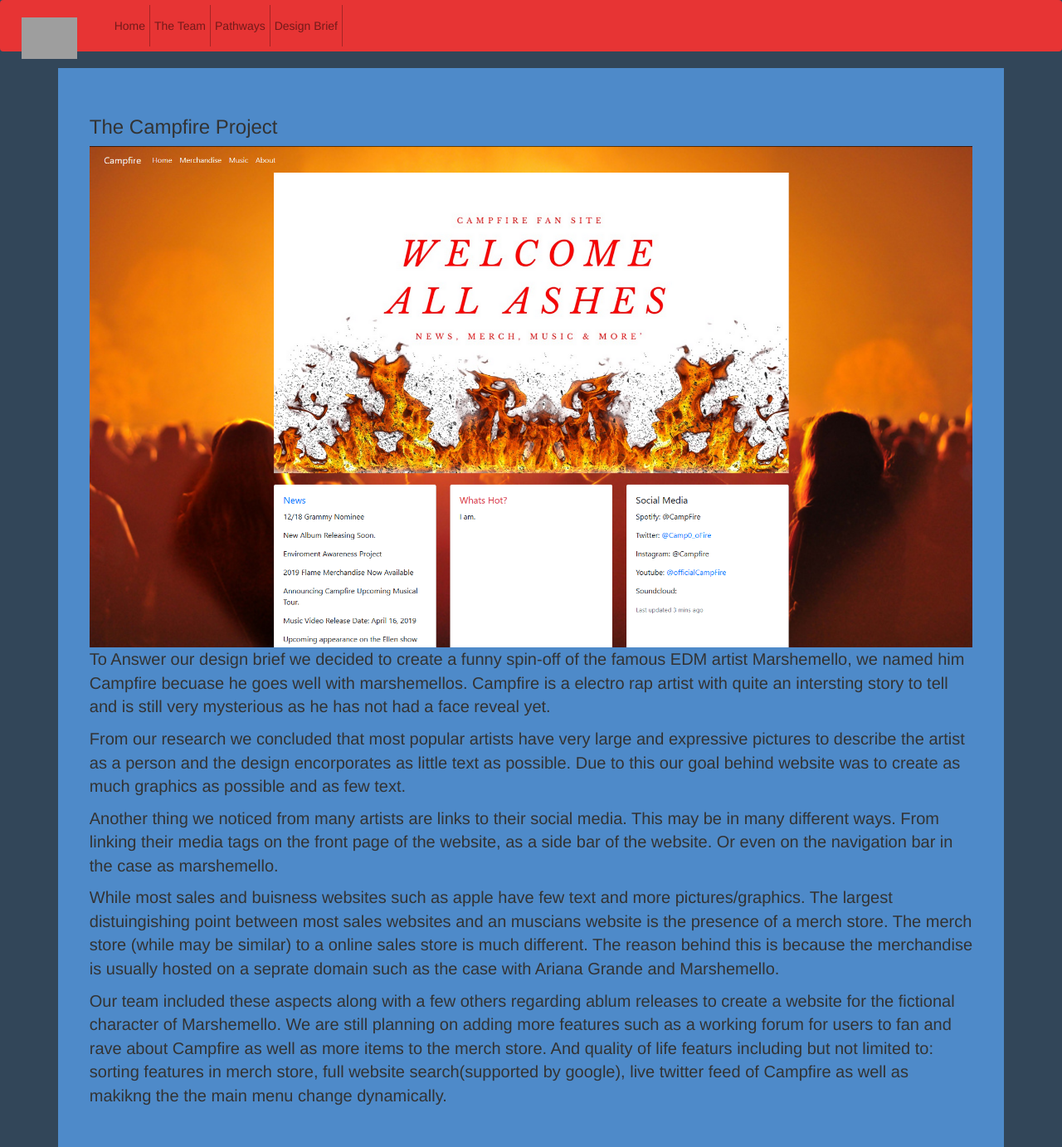
After one commit to cdxker/TSAWebsite, a Flask app: page /design-brief in a window 1280 px wide. The commit adds this page. Shown: the whole page at 83% size. Run offline with Flask 2, Linux system fonts and the light colour scheme; some libraries are stand-ins or nearby versions; grey boxes are pictures that could not be loaded.

Commit message:
finished design brief

```diff
--- a/TSA/static/main.css
+++ b/TSA/static/main.css
@@ -9,96 +9,24 @@
 .header h1 {
   font-size: 40px;
 }
-.officer-img{
-  width: 100%;
-  height: 15vw;
 
+#background {
+  background-color: #324659;
 }
 
-/* Ensure proper sizing */
-* {
-  box-sizing: border-box;
+#MainPage {
+  background-color: #4e8ac9;
+  padding: 1cm;
 }
 
-
-/* Main column */
-.main {
-  flex: 70%; /* Set the width of the main content */
-  background-color: white; /* White background color */
-  padding: 20px; /* Some padding */
-}
-/* Responsive layout - when the screen is less than 700px wide, make the two columns stack on top of each other instead of next to each other */
-@media screen and (max-width: 700px) {
-  .row {
-    flex-direction: column;
-  }
+.navbar {
+  background-color: rgb(231, 52, 52);
 }
 
-/* Responsive layout - when the screen is less than 400px wide, make the navigation links stack on top of each other instead of next to each other */
-@media screen and (max-width: 400px) {
-  .navbar a {
-    float: none;
-    width: 100%;
-  }
-}
-/* The side navigation menu */
-.sidebar {
-  margin: 0;
-  padding: 0;
-  width: 200px;
-  background-color: #f1f1f1;
-  height: 100%;
-  overflow: auto;
+li.nav-item{
+  border-right: 1px solid rgb(165, 37, 37);
 }
 
-/* Sidebar links */
-.sidebar a {
-  display: block;
-  color: black;
-  background-color: aqua;
-  padding: 16px;
-  text-decoration: none;
+p{
+  font-size: 20px;
 }
-
-/* Active/current link */
-.sidebar a.active {
-  background-color: #4CAF50;
-  color: white;
-}
-
-/* Links on mouse-over */
-.sidebar a:hover:not(.active) {
-  background-color: #555;
-  color: white;
-}
-
-/* Page content. The value of the margin-left property should match the value of the sidebar's width property */
-.content {
-  margin-left: 200px;
-  padding: 1px 16px;
-  height: 1000px;
-}
-
-/* On screens that are less than 700px wide, make the sidebar into a topbar */
-@media screen and (max-width: 700px) {
-  .sidebar {
-    width: 100%;
-    height: auto;
-    position: relative;
-  }
-  .sidebar a {float: left;}
-  div.content {margin-left: 0;}
-}
-
-/* On screens that are less than 400px, display the bar vertically, instead of horizontally */
-@media screen and (max-width: 400px) {
-  .sidebar a {
-    text-align: center;
-    float: none;
-  }
-}
-
-/* Some left and right padding inside the container */
-.container {
-  padding: 0 16px;
-}
--- /dev/null
+++ b/TSA/templates/design_brief.html
@@ -0,0 +1,40 @@
+{% extends 'layout.html' %}
+
+{% block header%}
+{% endblock %}
+
+{% block body %}
+<h3>The Campfire Project</h3>
+<img class="w-100" src="{{url_for('static', filename='images/design/frontPage.png')}}">
+<p>
+    To Answer our design brief we decided to create a funny spin-off of the famous
+    EDM artist Marshemello, we named him Campfire becuase he goes well with marshemellos.
+    Campfire is a electro rap artist with quite an intersting story to tell and is still
+    very mysterious as he has not had a face reveal yet.
+</p>
+
+<p>
+    From our research we concluded that most popular artists have very large and expressive pictures
+    to describe the artist as a person and the design encorporates as little text as possible. Due to
+    this our goal behind website was to create as much graphics as possible and as few text.
+</p>
+<p>
+    Another thing we noticed from many artists are links to their social media. This may be in many
+    different ways. From linking their media tags on the front page of the website, as a side bar of the
+    website. Or even on the navigation bar in the case as marshemello.
+</p>
+<p>
+    While most sales and buisness websites such as apple have few text and more pictures/graphics.
+    The largest distuingishing point between most sales websites and an muscians website is the
+    presence of a merch store. The merch store (while may be similar) to a online sales store is
+    much different. The reason behind this is because the merchandise is usually hosted on a seprate domain
+    such as the case with Ariana Grande and Marshemello.
+</p>
+<p>
+    Our team included these aspects along with a few others regarding ablum releases to create a website
+    for the fictional character of Marshemello. We are still planning on adding more features such as
+    a working forum for users to fan and rave about Campfire as well as more items to the merch store.
+    And quality of life featurs including but not limited to: sorting features in merch store, full website search(supported by google),
+    live twitter feed of Campfire as well as makikng the the main menu change dynamically.
+</p>
+{% endblock %}
--- a/TSA/templates/layout.html
+++ b/TSA/templates/layout.html
@@ -4,7 +4,7 @@
     <meta charset="UTF-8">
     <meta name="viewport" content="width=device-width, initial-scale=1.0">
     <meta http-equiv="X-UA-Compatible" content="ie=edge">
-    <link rel="stylesheet" href="{url_for('static', 'main.css')}">
+    <link rel="stylesheet" href="{{url_for('static', filename='main.css')}}">
     <link rel="stylesheet" href="https://stackpath.bootstrapcdn.com/bootstrap/4.1.3/css/bootstrap.min.css" integrity="sha384-MCw98/SFnGE8fJT3GXwEOngsV7Zt27NXFoaoApmYm81iuXoPkFOJwJ8ERdknLPMO" crossorigin="anonymous">
     <link rel="stylesheet" href="https://maxcdn.bootstrapcdn.com/bootstrap/4.0.0/css/bootstrap.min.css" integrity="sha384-Gn5384xqQ1aoWXA+058RXPxPg6fy4IWvTNh0E263XmFcJlSAwiGgFAW/dAiS6JXm"
         crossorigin="anonymous">
@@ -13,11 +13,11 @@
     <link rel="stylesheet" href="https://maxcdn.bootstrapcdn.com/bootstrap/3.3.7/css/bootstrap.min.css">
     <title>TSA</title>
 </head>
-<body>
+<body id="background" class="content">
     {% include 'navbar.html' %}
     {% block header %}
     {% endblock %}
-    <div class="container">
+    <div class="container" id="MainPage">
     {% block body%}
         <!-- Main Code -->
     {% endblock %}
--- a/TSA/templates/navbar.html
+++ b/TSA/templates/navbar.html
@@ -1,4 +1,4 @@
-<nav class="navbar navbar-expand-lg sticky-top navbar-light">
+<nav class="navbar navbar-expand-lg sticky-top navbar-light" id="navigation">
   <div class="container-fluid">
     <a class="navbar-brand" href="/">
       <img class="" src="{{ url_for('static', filename='img/bpa-logo.gif') }}" alt="TSA" height="50">
```
Also changed, not shown: TSA/templates/design_breif.html (deleted, +0 -8 lines), TSA/static/images/design/frontPage.png (added).
